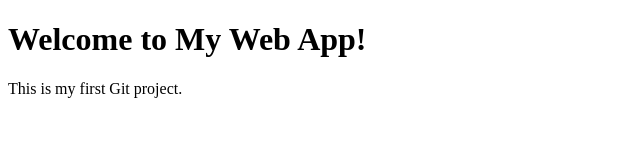
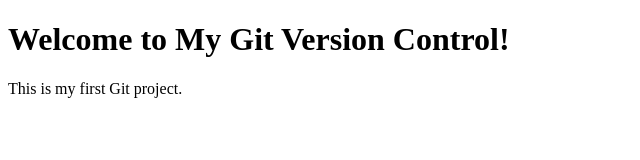
Before and after one commit to shanushanbr/git-project, a plain HTML site: page index.html in a window 1280 px wide. Shown: the whole page, without its empty margins (0-640 px from the left). Drawn offline with Linux system fonts and the light colour scheme.

Commit message:
Updated header in index.html

```diff
--- a/index.html
+++ b/index.html
@@ -6,7 +6,7 @@
     <title>Git Version Control</title>
 </head>
 <body>
-    <h1>Welcome to My Web App!</h1>
+    <h1>Welcome to My Git Version Control!</h1>
     <p>This is my first Git project.</p>
 </body>
 </html>
```
